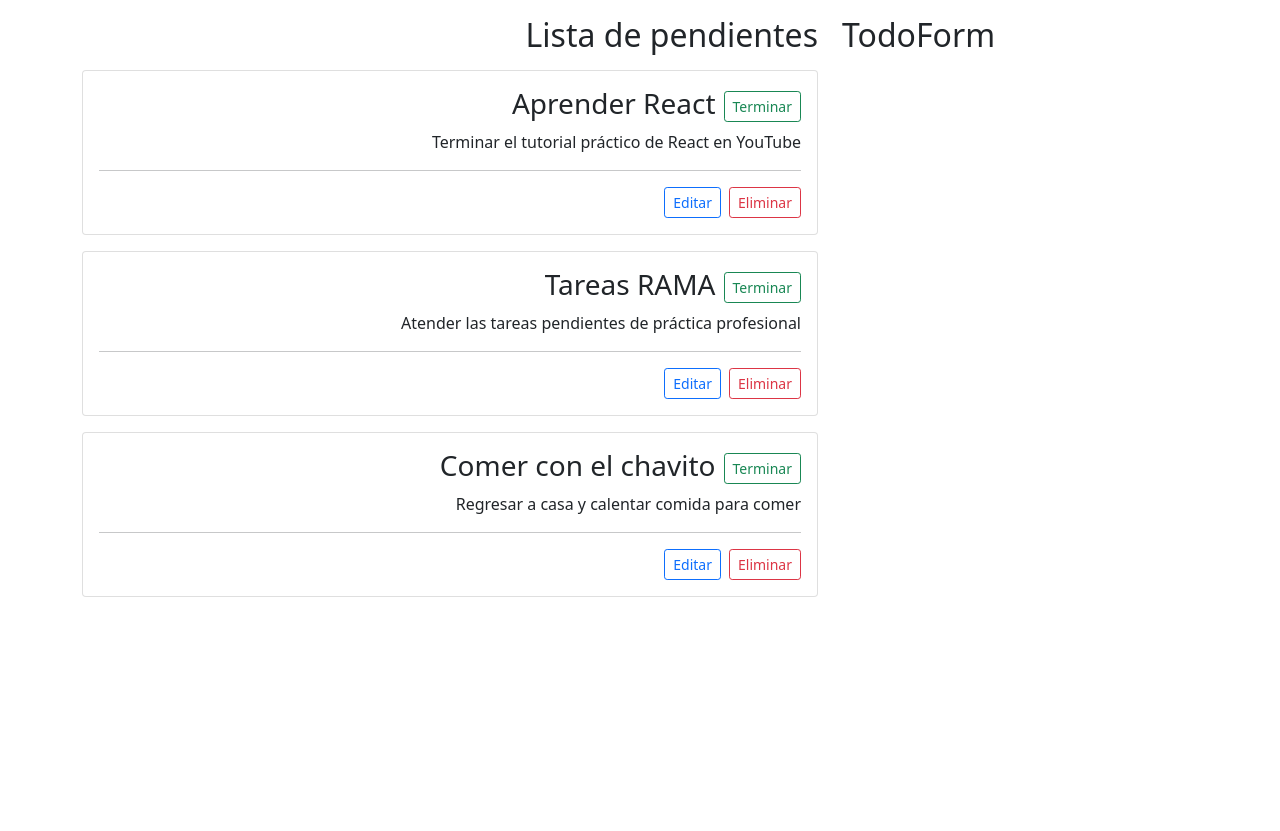
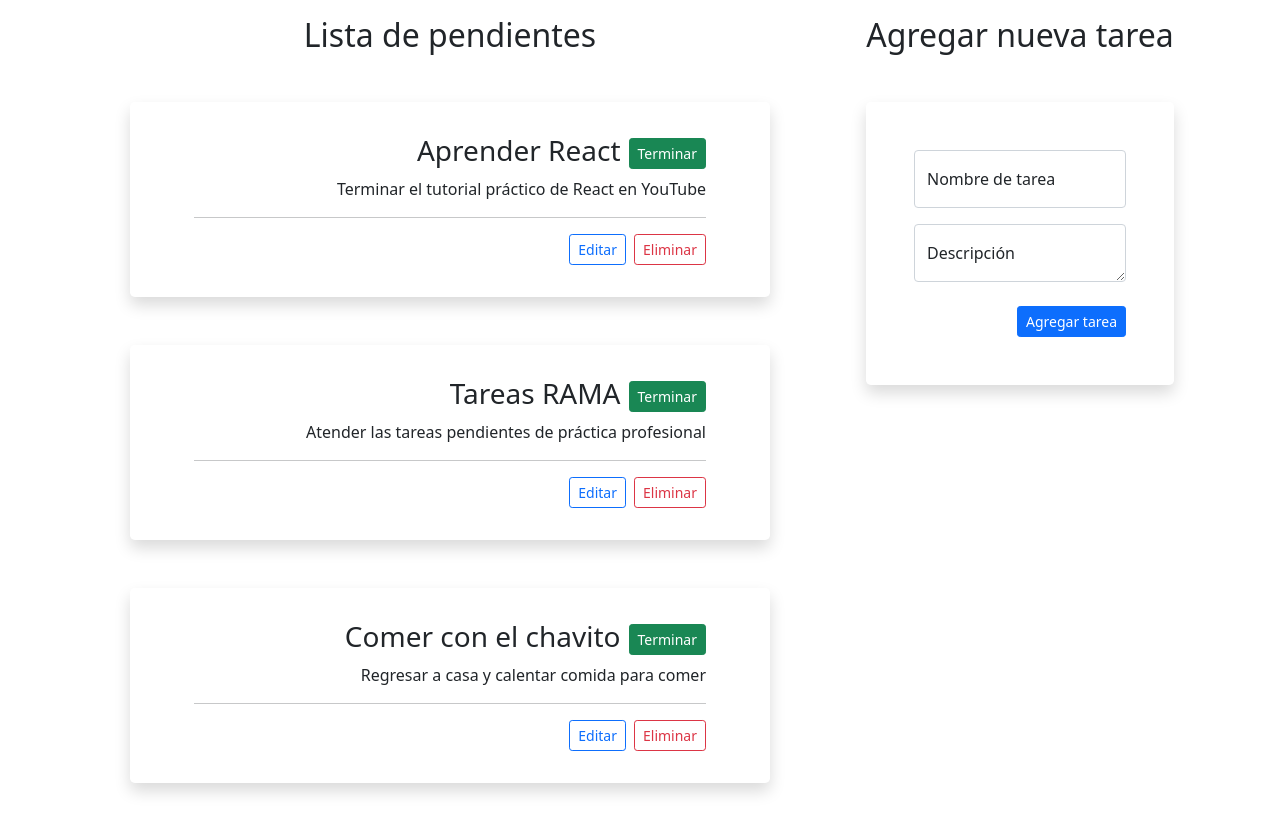
Before and after one commit to DavidTlCo/TODOApp, a React (Create React App) app: page / in a window 1280 px wide. Before the commit the page ends 800 px from the top, so only its background shows below. Built offline with nearby package versions, Linux system fonts and the light colour scheme.

Commit message:
feat(frontend): Uso de hooks para operaciones básicas de manejo de tareas

```diff
--- a/public/index.html
+++ b/public/index.html
@@ -17,6 +17,10 @@
       integrity="sha384-1BmE4kWBq78iYhFldvKuhfTAU6auU8tT94WrHftjDbrCEXSU1oBoqyl2QvZ6jIW3"
       crossorigin="anonymous"
     />
+    <link
+      href="https://fonts.googleapis.com/icon?family=Material+Icons"
+      rel="stylesheet"
+    />
     <title>Todo App</title>
   </head>
   <body>
--- a/src/App.jsx
+++ b/src/App.jsx
@@ -1,15 +1,108 @@
-import React from 'react';
+import React, { useState } from 'react';
+import TodoForm from './components/TodoForm';
 import TodoList from './components/TodoList';
 
+const initialTodos = [
+  {
+    id: 1,
+    title: 'Aprender React',
+    description: 'Terminar el tutorial práctico de React en YouTube',
+    completed: false
+  },
+  {
+    id: 2,
+    title: 'Tareas RAMA',
+    description: 'Atender las tareas pendientes de práctica profesional',
+    completed: false
+  },
+  {
+    id: 3,
+    title: 'Comer con el chavito',
+    description: 'Regresar a casa y calentar comida para comer',
+    completed: false
+  }
+];
+
 const App = () => {
+  const [ todos, setTodos ] = useState(initialTodos);
+  const [todoEdit, settodoEdit] = useState(null)
+
+  // Agregar una nueva tarea
+  const addTodo = todo => {
+    // Se crea la nueva tarea
+    const newTodo = {
+      id: Date.now(),
+      ...todo,
+      completed: false
+    };
+
+    // Se agrega la tarea a la lista
+    const updatedTodos = [
+      // Se agrega la nueva tarea al inicio de la lista
+      newTodo,
+      ...todos
+    ];
+
+    setTodos(updatedTodos);
+  }
+
+  // Método para actualizar un todo
+  const updateTodo = todoEdit => {
+    const updatedTodos = todos.map(todo => (
+      todo.id === todoEdit.id
+      ? todoEdit
+      : todo
+    ));
+    setTodos(updatedTodos);
+  };
+
+  // Eliminar un todo
+  const deleteTodo = id => {
+    const updatedTodos = todos.filter(todo => todo.id !== id);
+    setTodos(updatedTodos);
+  }
+
+  // Cambiar el estado "completed" de un todo
+  const toggleComplete = id => {
+    // const updatedTodos = todos.map(todo => {
+    //   const updateTodo = {
+    //     ...todo,
+    //     completed: !todo.completed
+    //   }
+    //   if( todo.id === id )
+    //     return updateTodo
+    //   return todo
+    // });
+
+    const updatedTodos = todos.map(todo => (
+      todo.id === id
+        ? {...todo, completed: !todo.completed}
+        : todo
+    ));
+
+    // const updatedTodos = todos.map(todo => todo.id === id ? {...todo, completed: !todo.completed} : todo);
+
+    setTodos(updatedTodos);
+  }
+
   return (
     <div className="container">
       <div className="row mt-3">
         <div className="col-8">
-          <TodoList />
+          <TodoList
+            todos={ todos }
+            deleteTodo={ deleteTodo }
+            toggleComplete={ toggleComplete }
+            setTodoEdit={ settodoEdit }
+          />
         </div>
         <div className="col-4">
-          <h2>TodoForm</h2>
+          <TodoForm
+            addTodo={ addTodo }
+            todoEdit={ todoEdit }
+            setTodoEdit={ settodoEdit }
+            updateTodo={ updateTodo }
+          />
         </div>
       </div>
     </div>
--- a/src/components/Todo.jsx
+++ b/src/components/Todo.jsx
@@ -1,21 +1,33 @@
 import React from 'react';
 
-const Todo = ({ todo }) => {
+const Todo = ({ todo, deleteTodo, toggleComplete, setTodoEdit }) => {
   return (
-    <div className="card mt-3">
+    <div className="shadow rounded-3 px-5 py-3 m-5">
         <div className="card-body">
                 <h3 className="card-title text-end">
                     { todo.title }
-                    <button className="btn btn-sm btn-outline-success ms-2">
-                        Terminar
+                    <button
+                        onClick={ () => toggleComplete(todo.id) }
+                        className={`btn btn-sm ${todo.completed ? 'btn-outline-success' : 'btn-success'} ms-2`}
+                    >
+                        { todo.completed ? 'Terminada' : 'Terminar'}
                     </button>
                 </h3>
             <p className="card-text text-end">{ todo.description }</p>
             <hr />
             <div className="d-flex justify-content-end">
-                <button className="btn btn-sm btn-outline-primary me-2">Editar</button>
                 <button
-                    className="btn btn-sm btn-outline-danger">Eliminar</button>
+                    className="btn btn-sm btn-outline-primary me-2"
+                    onClick={ () => setTodoEdit(todo) }
+                >
+                    Editar
+                </button>
+                <button
+                    onClick={ () => deleteTodo(todo.id) }
+                    className="btn btn-sm btn-outline-danger"
+                >
+                    Eliminar
+                </button>
             </div>
         </div>
     </div>
--- a/src/components/TodoForm.jsx
+++ b/src/components/TodoForm.jsx
@@ -1,8 +1,138 @@
-import React from 'react';
+import React, { useEffect, useState } from 'react';
 
-const TodoForm = () => {
+// Se inicializan los inputs del formulario como vacíos
+const initialFormValues = {
+  title: '',
+  description: ''
+};
+
+const TodoForm = ({ addTodo, todoEdit, setTodoEdit, updateTodo }) => {
+  // Se inicializa el estado de los inputs del formulario
+  const [ formValues, setFormValues ] = useState(initialFormValues);
+  // Se inicializa el estado de los mensajes mostrados
+  const [messageError, setMessageError] = useState(null)
+  const [messageSuccess, setMessageSuccess] = useState(null)
+  // Se recuperan los valores del estado actual de formValues
+  const { title, description } = formValues;
+
+  // Se cargan los valores en el formulario cuando se tiene un objeto para edición
+  useEffect(() => {
+    // Si todoEdit no es null asigna al formValues el todoEdit para editarlo
+    todoEdit && setFormValues(todoEdit);
+  }, [todoEdit])
+
+
+  // Método para reflejar las acciones del usuario en inputs
+  const handleInputChanges = e => {
+    const updatedFormValues = {
+      ...formValues,
+      // [] =  variable del input que será afectado con el atributo name
+      [e.target.name]: e.target.value
+    };
+    // Se actualiza el valor del input con el evento del usuario
+    setFormValues(updatedFormValues);
+  }
+
+  // Manejo del evento submit
+  const handleSubmit = e => {
+    e.preventDefault();
+
+    // Comprobando que los inputs no estén vacíos
+    if( title.trim() === '' ){
+      setMessageError('El nombre de la tarea no puede estar vacío');
+      return;
+    }
+    if( description.trim() === '' ){
+      setMessageError('La descripción no puede estar vacía');
+      return;
+    }
+
+    if( todoEdit ){
+      // Se actualiza la tarea
+      updateTodo(formValues);
+      setMessageSuccess('Tarea actualizada correctamente');
+      setTodoEdit(null);
+    }else{
+      // Se agrega la nueva tarea
+      addTodo(formValues);
+      setMessageSuccess('Tarea actualizada correctamente');
+    }
+
+    setMessageError(null);
+    setFormValues(initialFormValues);
+
+    // Eliminando el mensaje de éxito transcurrido 2.5 seg.
+    setTimeout(() => {
+      setMessageSuccess(null);
+    }, 2500);
+  }
+
   return (
-    <div>TodoForm</div>
+    <div>
+      <h2 className="text-center">
+        { todoEdit
+          ? 'Editar tarea'
+          : 'Agregar nueva tarea'
+        }
+      </h2>
+      <form
+        onSubmit={ handleSubmit }
+        className="shadow rounded-3 p-5 my-5 mx-4"
+      >
+        <div class="form-floating mb-3">
+          <input
+            name="title"
+            type="text"
+            class="form-control"
+            id="floatingTask"
+            placeholder="Tarea"
+            value={ title }
+            // Llama al método de actualización de input con el evento key_up
+            onChange={ handleInputChanges }
+            />
+          <label for="floatingTask">Nombre de tarea</label>
+        </div>
+        <div class="form-floating">
+          <textarea
+            name="description"
+            class="form-control"
+            placeholder="Descripción"
+            id="floatingDescription"
+            value={ description }
+            // Llama al método de actualización de input con el evento key_up
+            onChange={ handleInputChanges }
+            ></textarea>
+          <label for="floatingDescription">Descripción</label>
+        </div>
+        <div className="d-flex justify-content-end">
+          <button className="btn btn-sm btn-primary mt-4">
+            {
+              todoEdit
+                ? 'Actualizar tarea'
+                : 'Agregar tarea'
+            }
+          </button>
+        </div>
+        {
+          // Mostrando mensaje de error
+          messageError && (
+            <div class="alert alert-danger mt-4 p-2 text-center d-flex align-items-center" role="alert">
+              <i class="material-icons me-2">warning</i>
+              { messageError }
+            </div>
+          )
+        }
+        {
+          // Mostrando mensaje de éxito
+          messageSuccess && (
+            <div class="alert alert-success mt-4 p-2 text-center d-flex align-items-center" role="alert">
+              <i class="material-icons me-2">task_alt</i>
+              { messageSuccess }
+            </div>
+          )
+        }
+      </form>
+    </div>
   );
 }
 
--- a/src/components/TodoList.jsx
+++ b/src/components/TodoList.jsx
@@ -1,33 +1,22 @@
 import React from 'react';
 import Todo from './Todo';
 
-const todos = [
-    {
-      id: 1,
-      title: 'Aprender React',
-      description: 'Terminar el tutorial práctico de React en YouTube',
-      completed: false
-    },
-    {
-      id: 2,
-      title: 'Tareas RAMA',
-      description: 'Atender las tareas pendientes de práctica profesional',
-      completed: true
-    },
-    {
-      id: 3,
-      title: 'Comer con el chavito',
-      description: 'Regresar a casa y calentar comida para comer',
-      completed: false
-    }
-];
-
-const TodoList = () => {
+const TodoList = ({ todos, deleteTodo, toggleComplete, setTodoEdit }) => {
     return (
         <>
-            <h2 className="text-end">Lista de pendientes</h2>
+            <h2 className="text-center">Lista de pendientes</h2>
             {
-                todos.map( todo => <Todo key={todo.id} todo={todo}/> )
+                todos.map( todo =>
+                    (
+                        <Todo
+                            key={ todo.id }
+                            todo={ todo }
+                            deleteTodo={ deleteTodo }
+                            toggleComplete={ toggleComplete }
+                            setTodoEdit={ setTodoEdit }
+                        />
+                    )
+                )
             }
         </>
     );
```
